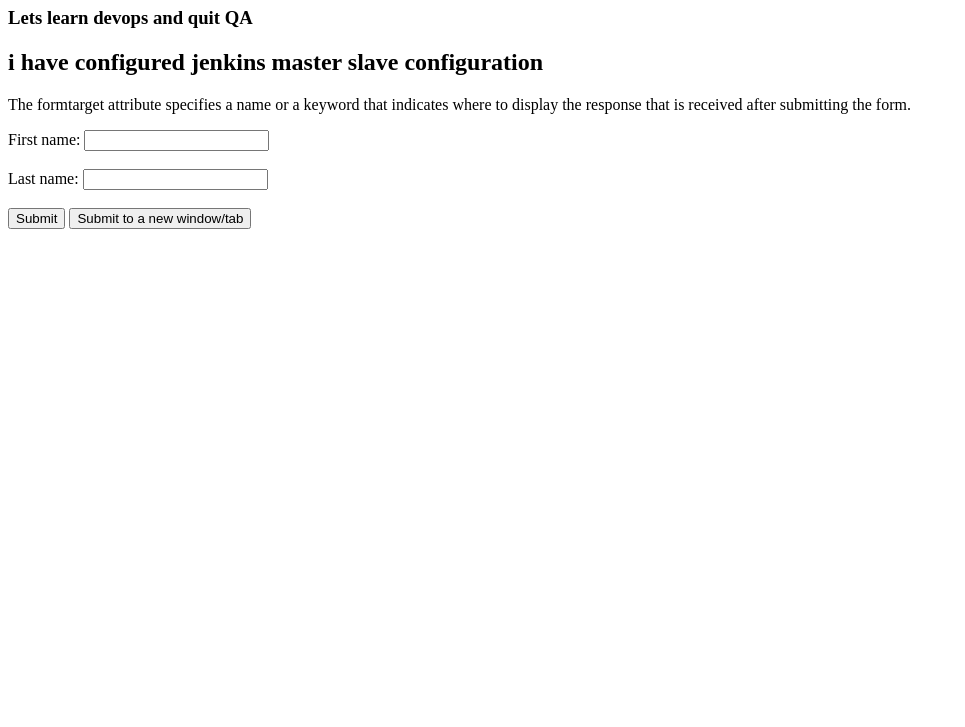
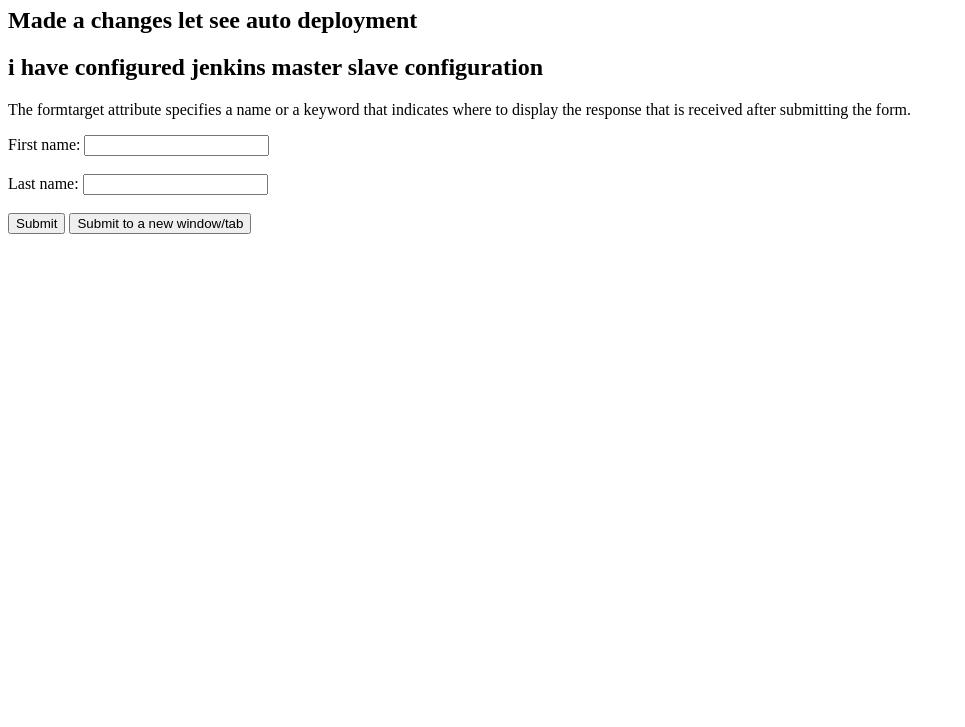
Before and after one commit to 11ashwin/jenkins, a plain HTML site: page index.html in a window 1280 px wide. Shown: the part 73-800 px from the top of the page, without its empty margins (0-965 px from the left). Drawn offline with Linux system fonts and the light colour scheme.

Commit message:
github webhook testing

```diff
--- a/index.html
+++ b/index.html
@@ -4,7 +4,7 @@
 
 <h1>The input formtarget attribute</h1>
 
-<h3> Lets learn devops and quit QA</h3>
+<h2> Made a changes let see auto deployment</h2>
 
 <h2> i have configured jenkins master slave configuration </h2>
 
```
